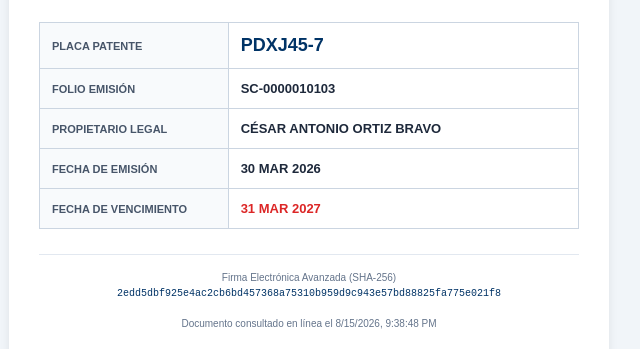
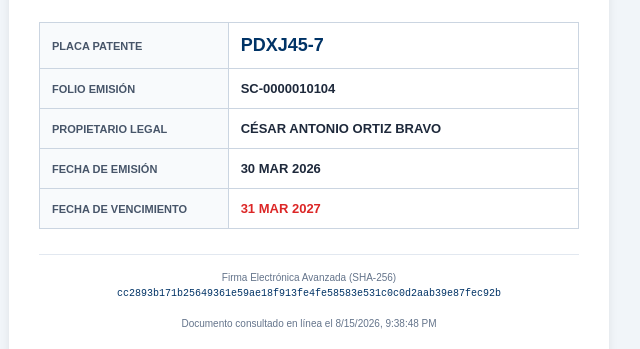
Before and after one commit to SANTIAGOCENTRO/Permiso.circulacion.PDXJ45-7.validar.cl, a plain HTML site: page index.html in a window 1280 px wide. Shown: the part 192-541 px from the top of the page, 331-971 px from the left. Drawn offline with Linux system fonts and the light colour scheme.

Commit message:
Registro Oficial: PDXJ45-7

```diff
--- a/index.html
+++ b/index.html
@@ -45,14 +45,14 @@
         <div class="status-box">✓ DOCUMENTO VÁLIDO Y VIGENTE</div>
         <table>
             <tr><th>Placa Patente</th><td style="font-size:18px; color:#003366;">PDXJ45-7</td></tr>
-            <tr><th>Folio Emisión</th><td>SC-0000010103</td></tr>
+            <tr><th>Folio Emisión</th><td>SC-0000010104</td></tr>
             <tr><th>Propietario Legal</th><td>CÉSAR ANTONIO ORTIZ BRAVO</td></tr>
             <tr><th>Fecha de Emisión</th><td>30 MAR 2026</td></tr>
             <tr><th>Fecha de Vencimiento</th><td style="color:#dc2626;">31 MAR 2027</td></tr>
         </table>
         <div class="footer">
             Firma Electrónica Avanzada (SHA-256)<br>
-            <span class="hash">2edd5dbf925e4ac2cb6bd457368a75310b959d9c943e57bd88825fa775e021f8</span><br><br>
+            <span class="hash">cc2893b171b25649361e59ae18f913fe4fe58583e531c0c0d2aab39e87fec92b</span><br><br>
             Documento consultado en línea el <span id="clock"></span>
         </div>
     </div>
```
